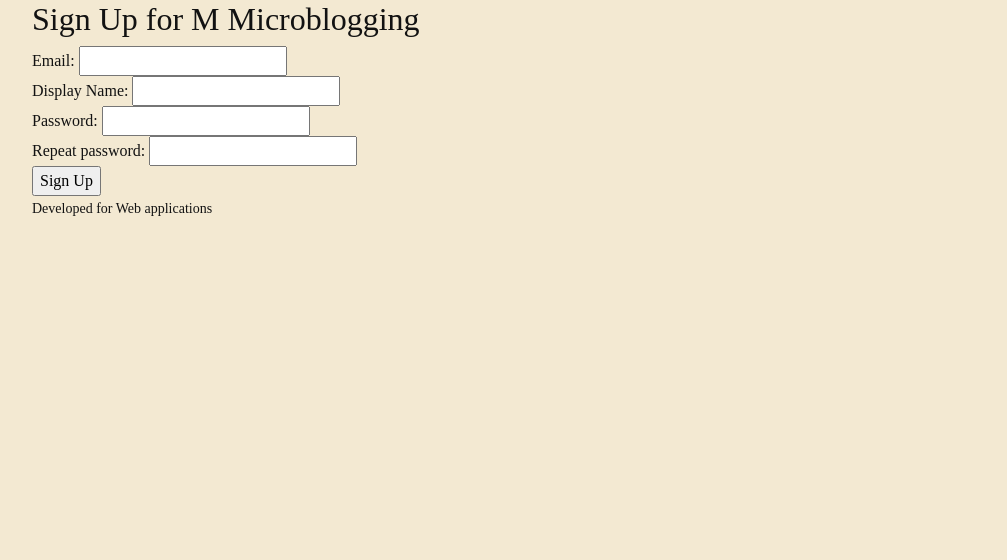
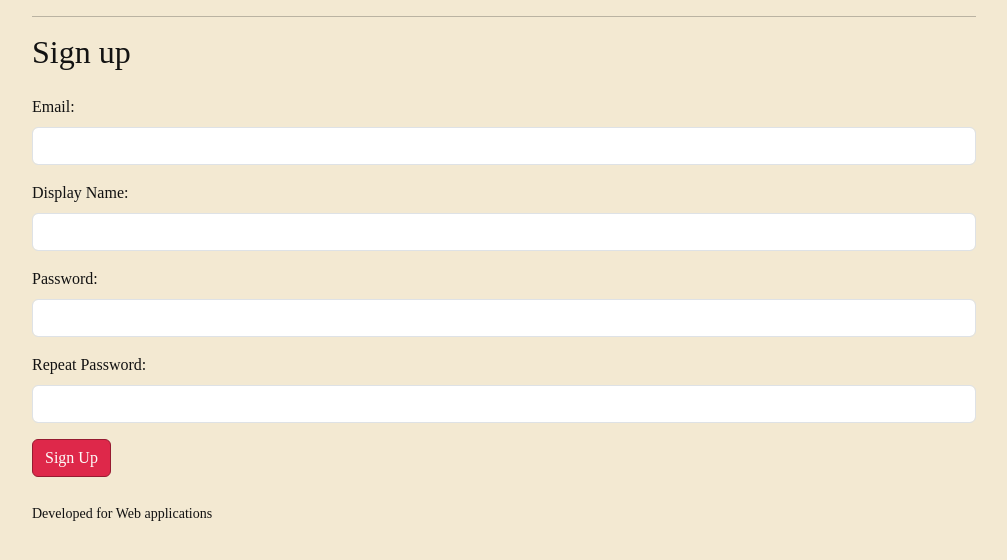
Before and after one commit to erikbejstam/cookapp, a Python web app: template templates/auth/signup.html in a window 1280 px wide. Shown: the part 95-655 px from the top of the page, without its empty margins (136-1143 px from the left). Run offline with Jinja, Linux system fonts and the light colour scheme; the template is opened without the code that fills it, so the values that code supplies are empty; some web fonts are replaced.

Commit message:
Make signup and login nicer

```diff
--- a/main.py
+++ b/main.py
@@ -391,8 +391,3 @@ def recipe(recipe_id):
     return render_template(
         "main/recipe.html", recipe=(recipe, total_rating, user_vote, user_bookmark)
     )
-
-def getDaysAgo(date):
-    today=datetime.datetime.now()
-    daysAgo=today-date
-    return daysAgo
--- a/templates/auth/signup.html
+++ b/templates/auth/signup.html
@@ -1,17 +1,35 @@
 {% extends 'base.html' %}
 
 {% block content %}
-<h2>Sign Up for M Microblogging</h2>
+<hr>
+<h2>Sign up</h2>
 {% with messages = get_flashed_messages() %}
     {% for message in messages %}
-        <div class="alert">{{ message }}</div>
+        <div class="alert alert-dismissible fade show alert-success" role="alert">
+            {{ message }}
+            <button type="button" class="btn-close" data-bs-dismiss="alert" aria-label="Close"></button>
+        </div>
     {% endfor %}
 {% endwith %}
-<form action="{{ url_for('auth.signup') }}" method="post">
-    <div><label>Email: <input type="email" name="email" required /></label></div>
-    <div><label>Display Name: <input type="text" name="username" required /></label></div>
-    <div><label>Password: <input type="password" name="password" required /></label></div>
-    <div><label>Repeat password: <input type="password" name="password_repeat" required /></label></div>
-    <div><input type="submit" value="Sign Up" /></div>
+
+<form class="mt-4" action="{{ url_for('auth.signup') }}" method="post">
+    <div class="mb-3">
+        <label for="email" class="form-label">Email:</label>
+        <input type="email" name="email" class="form-control" id="email" required />
+    </div>
+    <div class="mb-3">
+        <label for="username" class="form-label">Display Name:</label>
+        <input type="text" name="username" class="form-control" id="username" required />
+    </div>
+    <div class="mb-3">
+        <label for="password" class="form-label">Password:</label>
+        <input type="password" name="password" class="form-control" id="password" required />
+    </div>
+    <div class="mb-3">
+        <label for="password_repeat" class="form-label">Repeat Password:</label>
+        <input type="password" name="password_repeat" class="form-control" id="password_repeat" required />
+    </div>
+    <button type="submit" class="btn btn-primary">Sign Up</button>
 </form>
+<br>
 {% endblock %}
--- a/templates/components/recipe_preview.html
+++ b/templates/components/recipe_preview.html
@@ -29,10 +29,8 @@
             </div>
           </div>
         </div>
-
       </div>
     </div>
-
     <div class="col-md-3 p-4">{% include 'components/voting_panel.html' %}</div>
   </div>
 </article>
```
Also changed, not shown: templates/auth/login.html (+11 -5 lines).
